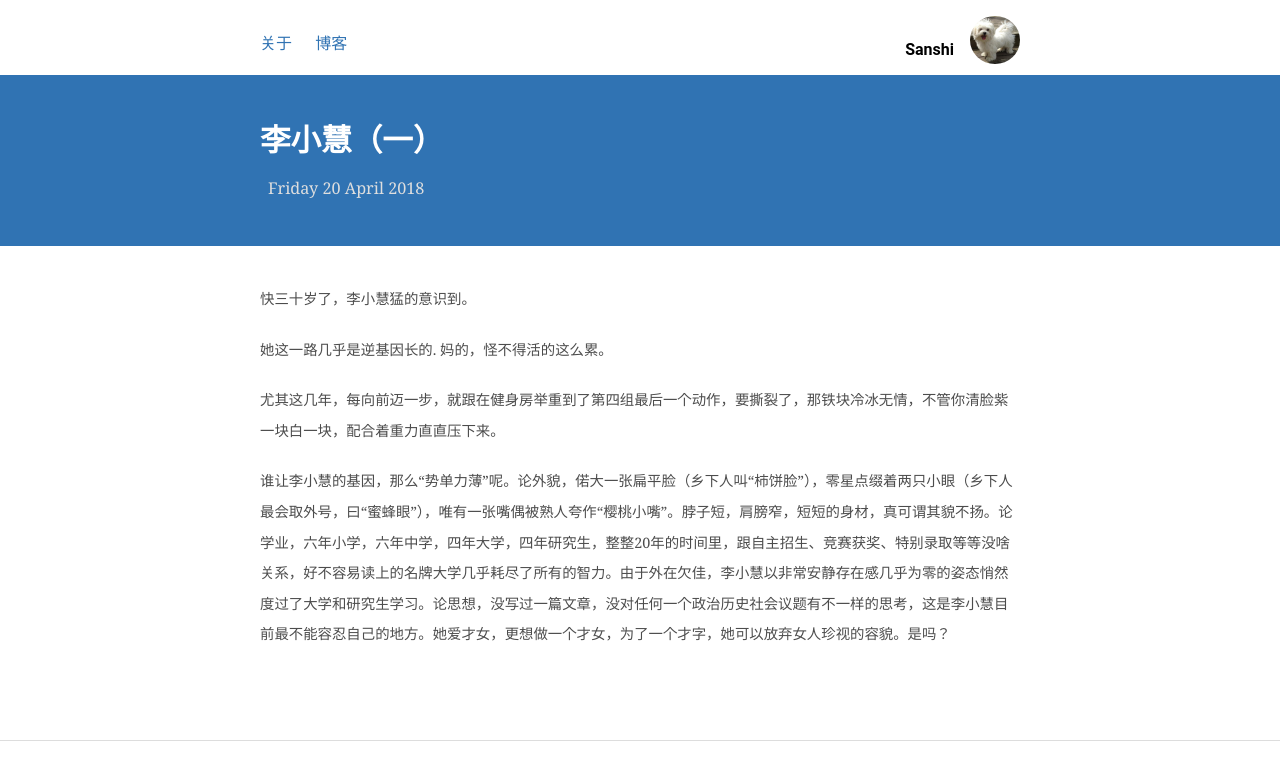
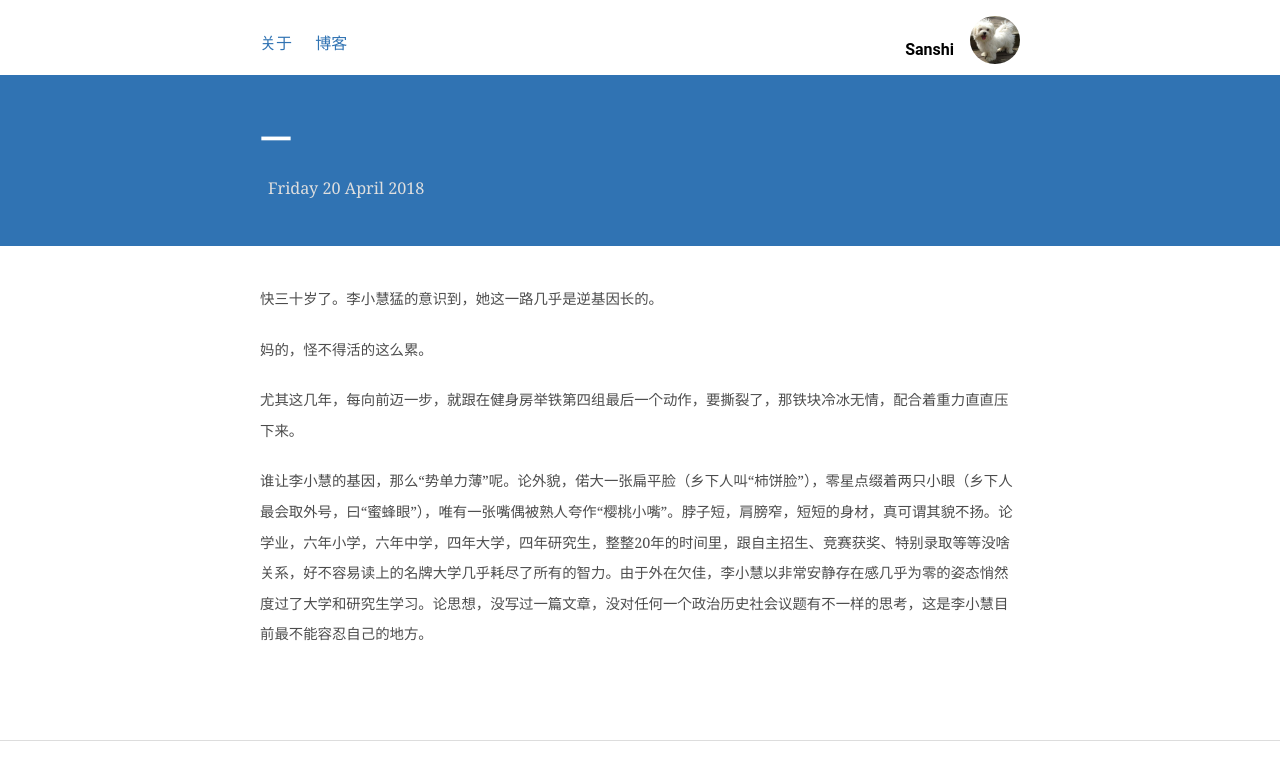
Before and after one commit to shirleysteve/1, a Jekyll site: the page built from _posts/2018-4-20-李小慧（1）.md, in a window 1280 px wide. Shown: the top 771 px of the page. Built offline with Jekyll 4.4.1, drawn with Linux system fonts in a browser that asks for light colours; nearby versions of some CDN libraries.

Commit message:
Update 2018-4-20-李小慧（1）.md

```diff
--- a/_posts/2018-4-20-李小慧（1）.md
+++ b/_posts/2018-4-20-李小慧（1）.md
@@ -1,13 +1,13 @@
 ---
 layout: post
 
-title: 李小慧（一）
+title: 一
 ---
 
-快三十岁了，李小慧猛的意识到。
+快三十岁了。李小慧猛的意识到，她这一路几乎是逆基因长的。
 
-她这一路几乎是逆基因长的. 妈的，怪不得活的这么累。
+妈的，怪不得活的这么累。
 
-尤其这几年，每向前迈一步，就跟在健身房举重到了第四组最后一个动作，要撕裂了，那铁块冷冰无情，不管你清脸紫一块白一块，配合着重力直直压下来。
+尤其这几年，每向前迈一步，就跟在健身房举铁第四组最后一个动作，要撕裂了，那铁块冷冰无情，配合着重力直直压下来。
 
-谁让李小慧的基因，那么“势单力薄”呢。论外貌，偌大一张扁平脸（乡下人叫“柿饼脸”），零星点缀着两只小眼（乡下人最会取外号，曰“蜜蜂眼”），唯有一张嘴偶被熟人夸作“樱桃小嘴”。脖子短，肩膀窄，短短的身材，真可谓其貌不扬。论学业，六年小学，六年中学，四年大学，四年研究生，整整20年的时间里，跟自主招生、竞赛获奖、特别录取等等没啥关系，好不容易读上的名牌大学几乎耗尽了所有的智力。由于外在欠佳，李小慧以非常安静存在感几乎为零的姿态悄然度过了大学和研究生学习。论思想，没写过一篇文章，没对任何一个政治历史社会议题有不一样的思考，这是李小慧目前最不能容忍自己的地方。她爱才女，更想做一个才女，为了一个才字，她可以放弃女人珍视的容貌。是吗？
+谁让李小慧的基因，那么“势单力薄”呢。论外貌，偌大一张扁平脸（乡下人叫“柿饼脸”），零星点缀着两只小眼（乡下人最会取外号，曰“蜜蜂眼”），唯有一张嘴偶被熟人夸作“樱桃小嘴”。脖子短，肩膀窄，短短的身材，真可谓其貌不扬。论学业，六年小学，六年中学，四年大学，四年研究生，整整20年的时间里，跟自主招生、竞赛获奖、特别录取等等没啥关系，好不容易读上的名牌大学几乎耗尽了所有的智力。由于外在欠佳，李小慧以非常安静存在感几乎为零的姿态悄然度过了大学和研究生学习。论思想，没写过一篇文章，没对任何一个政治历史社会议题有不一样的思考，这是李小慧目前最不能容忍自己的地方。
```
